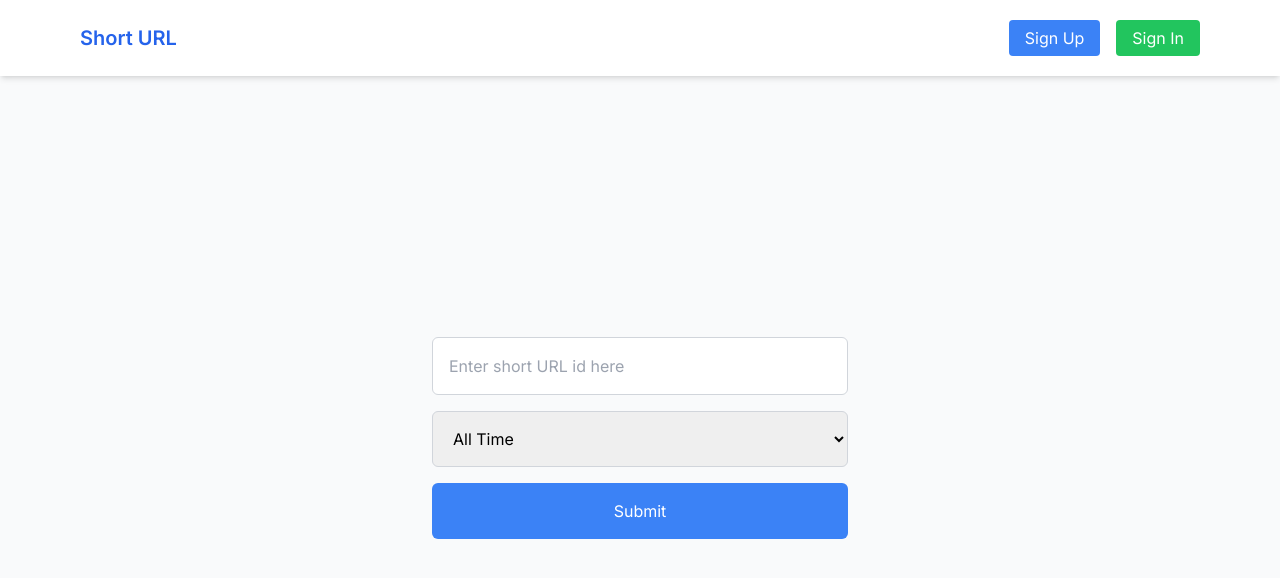
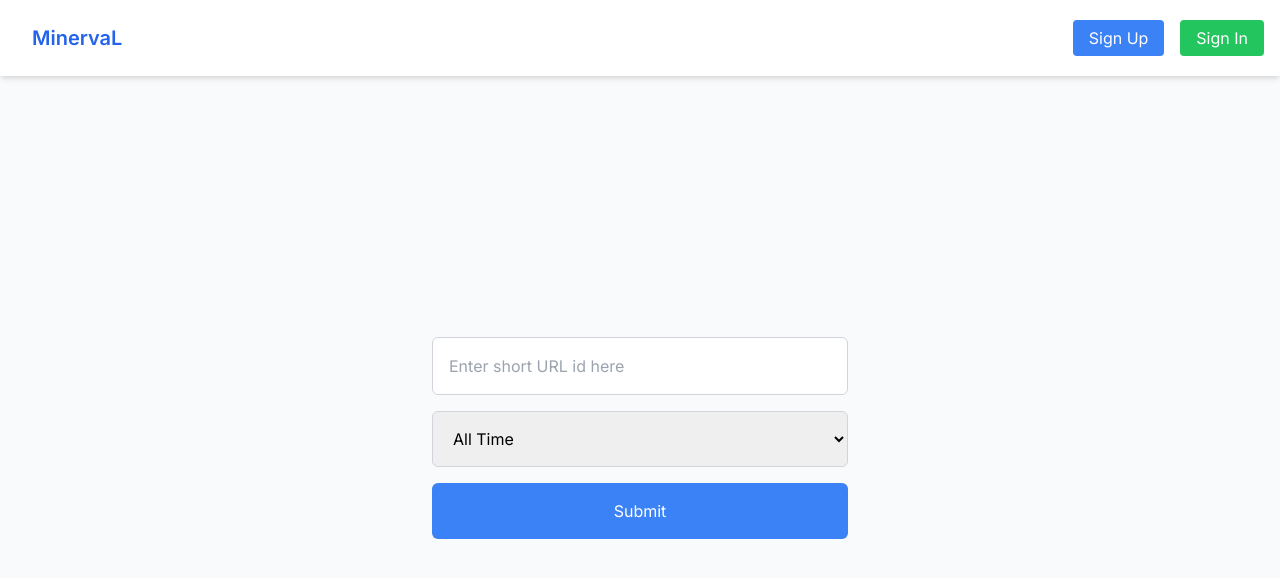
Before and after one commit to kinskiwu/blink-r-next, a Next.js app: page /analytics in a window 1280 px wide. Shown: the top 578 px of the page. Built offline with nearby package versions, Linux system fonts and the light colour scheme; no server answers.

Commit message:
update topnav

```diff
--- a/src/app/components/TopNavBar.tsx
+++ b/src/app/components/TopNavBar.tsx
@@ -10,13 +10,13 @@ interface TopNavBarProps {
 const TopNavBar: React.FC<TopNavBarProps> = ({ isLoggedIn, handleSignOut }) => {
   return (
     <div className="bg-white shadow-md">
-      <div className="max-w-6xl mx-auto px-4 py-6 flex justify-between items-center">
-        <h2 className="text-xl font-semibold text-blue-600">Short URL</h2>
+      <div className="max-w-8xl mx-auto px-4 py-6 flex justify-between items-center">
+        <h2 className="text-xl px-4 font-semibold text-blue-600">MinervaL</h2>
         <div className="flex items-center space-x-4">
           {isLoggedIn ? (
             <>
               <Link href="/shorten-url" className="px-4 py-2 bg-blue-500 text-white rounded hover:bg-blue-600 transition duration-300">
-                Shorten Ur
+                Shorten Url
               </Link>
               <Link href="/analytics" className="px-4 py-2 bg-purple-500 text-white rounded hover:bg-purple-600 transition duration-300">
                 Analytic
```
